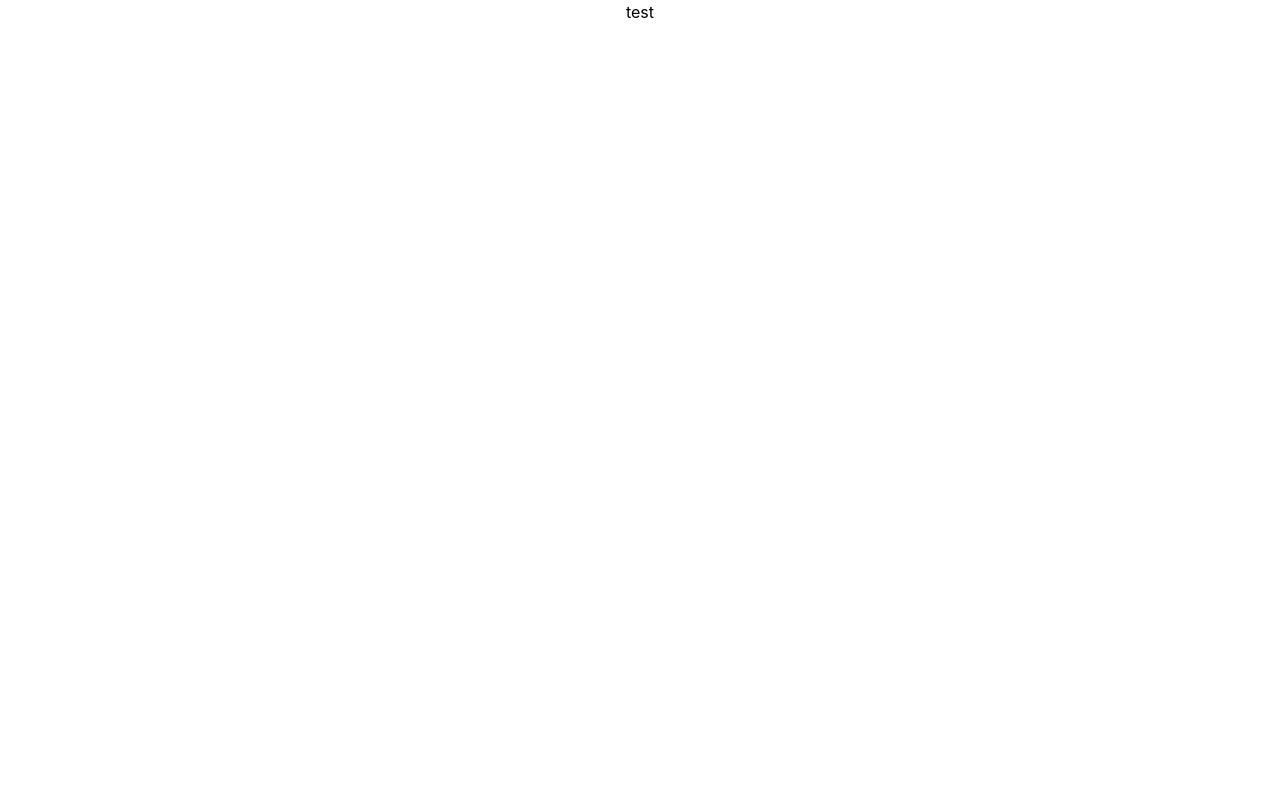
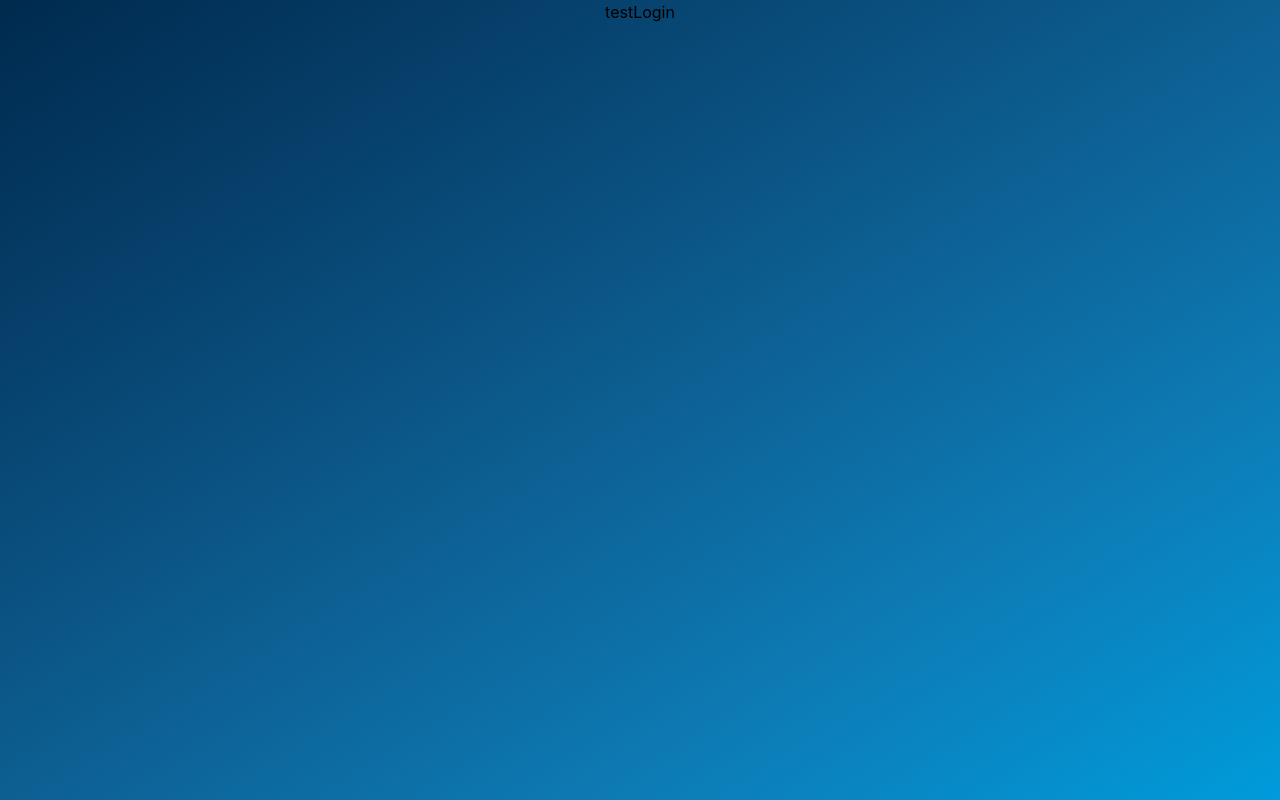
Before and after one commit to vegabrandon/flaskchat, a React (Create React App) app in the folder client/: page / in a window 1280 px wide. Built offline with nearby package versions, Linux system fonts and the light colour scheme.

Commit message:
Added server code to support a post request

```diff
--- a/client/src/App.css
+++ b/client/src/App.css
@@ -1,7 +1,11 @@
 .App {
   text-align: center;
 }
-
+body {
+  height: 100vh;
+  width: 100vw;
+  background-image: linear-gradient(to right bottom, #002a4e, #07436f, #0d5f92, #0d7cb6, #009bdb);
+}
 .App-logo {
   height: 40vmin;
   pointer-events: none;
--- a/client/src/App.js
+++ b/client/src/App.js
@@ -1,13 +1,15 @@
 import './App.css';
 import React, { useEffect } from 'react';
+import Login from './Login';
+function App() {
 
-function App() {
   useEffect(() => {
 
   }, [])
   return (
     <div className="App">
       test
+      <Login />
     </div>
   );
 }
--- /dev/null
+++ b/client/src/Login.jsx
@@ -0,0 +1,11 @@
+import React from 'react';
+
+const Login = () => {
+
+  return (
+    <>
+      Login
+    </>
+  )
+}
+export default Login;
```
Also changed, not shown: 1 other file (tests, documents, lock files or other folders).
